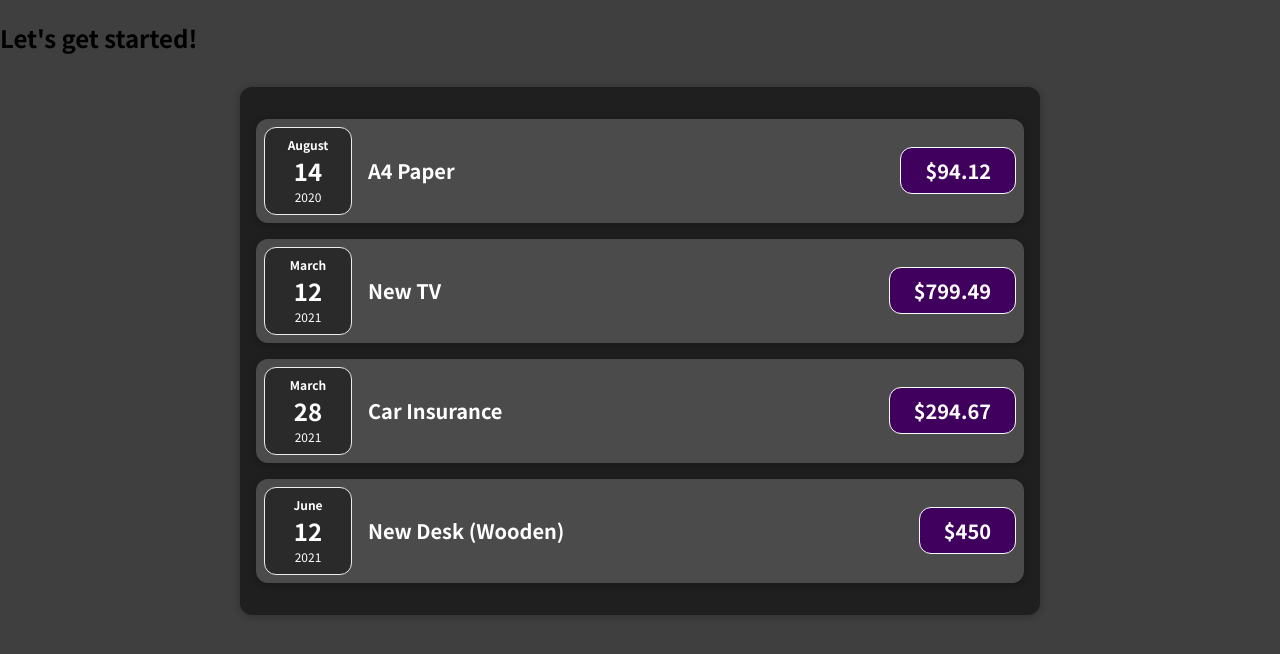
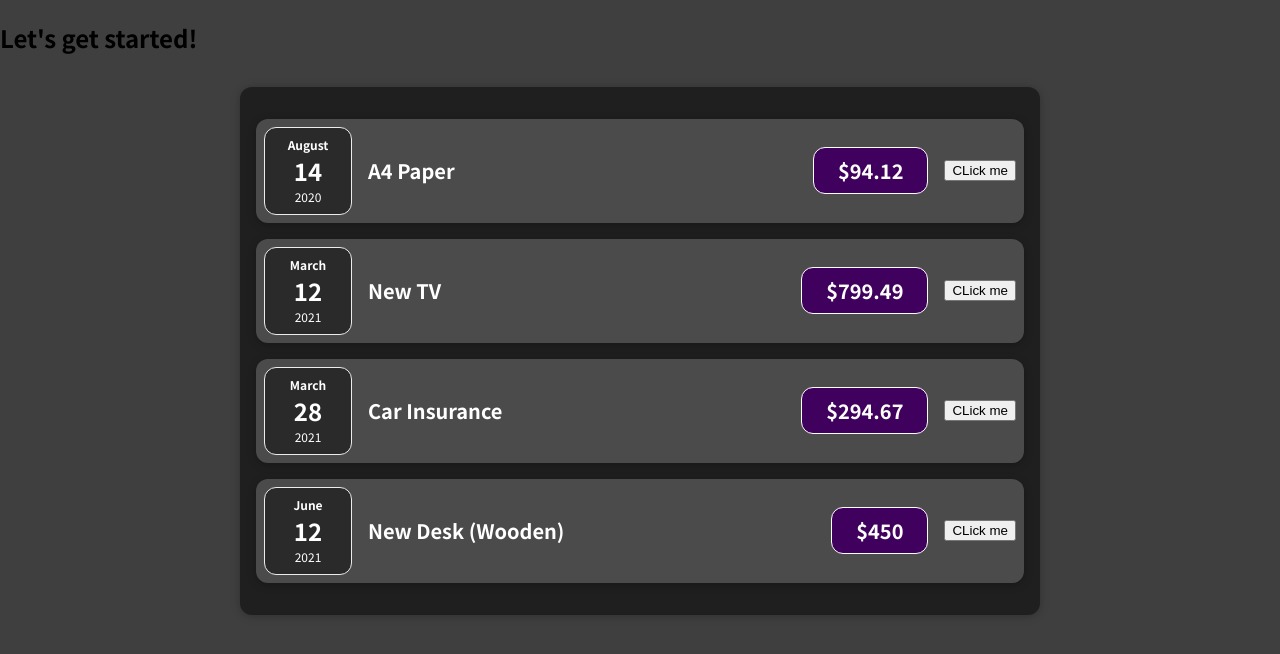
Before and after one commit to quanghuy871/reactjs, a React (Create React App) app: page / in a window 1280 px wide. Shown: the top 654 px of the page. Built offline with nearby package versions, Linux system fonts and the light colour scheme.

Commit message:
use State

```diff
--- a/src/App.js
+++ b/src/App.js
@@ -1,4 +1,3 @@
-import ExpenseItem from './component/ExpenseItem';
 import Expense from './component/Expense.js';
 
 function App() {
--- /dev/null
+++ b/src/UI/Card.js
@@ -0,0 +1,9 @@
+function Card(props) {
+  const classes = 'card ' + props.className;
+
+  return (
+      <div className={classes}>{props.children}</div>
+  );
+}
+
+export default Card;
--- a/src/component/Expense.js
+++ b/src/component/Expense.js
@@ -1,14 +1,15 @@
 import ExpenseItem from './ExpenseItem.js';
 import './Expense.css';
+import Card from '../UI/Card.js';
 
 function Expense(props) {
   return (
-      <div className="expense">
+      <Card className="expense">
         <ExpenseItem title={props.items[0].title} date={props.items[0].date} amount={props.items[0].amount}/>
         <ExpenseItem title={props.items[1].title} date={props.items[1].date} amount={props.items[1].amount}/>
         <ExpenseItem title={props.items[2].title} date={props.items[2].date} amount={props.items[2].amount}/>
         <ExpenseItem title={props.items[3].title} date={props.items[3].date} amount={props.items[3].amount}/>
-      </div>
+      </Card>
   );
 }
 
--- a/src/component/ExpenseItem.js
+++ b/src/component/ExpenseItem.js
@@ -1,13 +1,20 @@
+import React, {useState} from 'react';
 import './ExpenseItem.css';
 import ExpenseDate from './ExpenseDate.js';
 
 function ExpenseItem(props) {
+  const [title, setTitle] = useState(props.title);
+  const onChange = function() {
+    setTitle('Updated');
+  };
+
   return (
       <div className="expense-item">
         <ExpenseDate date={props.date}/>
         <div className="expense-item__description">
-          <h2>{props.title}</h2>
+          <h2>{title}</h2>
           <span className="expense-item__price">${props.amount}</span>
+          <button onClick={onChange}>CLick me</button>
         </div>
       </div>
   );
```
Also changed, not shown: src/UI/Card.css (added), 1 other file (tests, documents, lock files or other folders).
